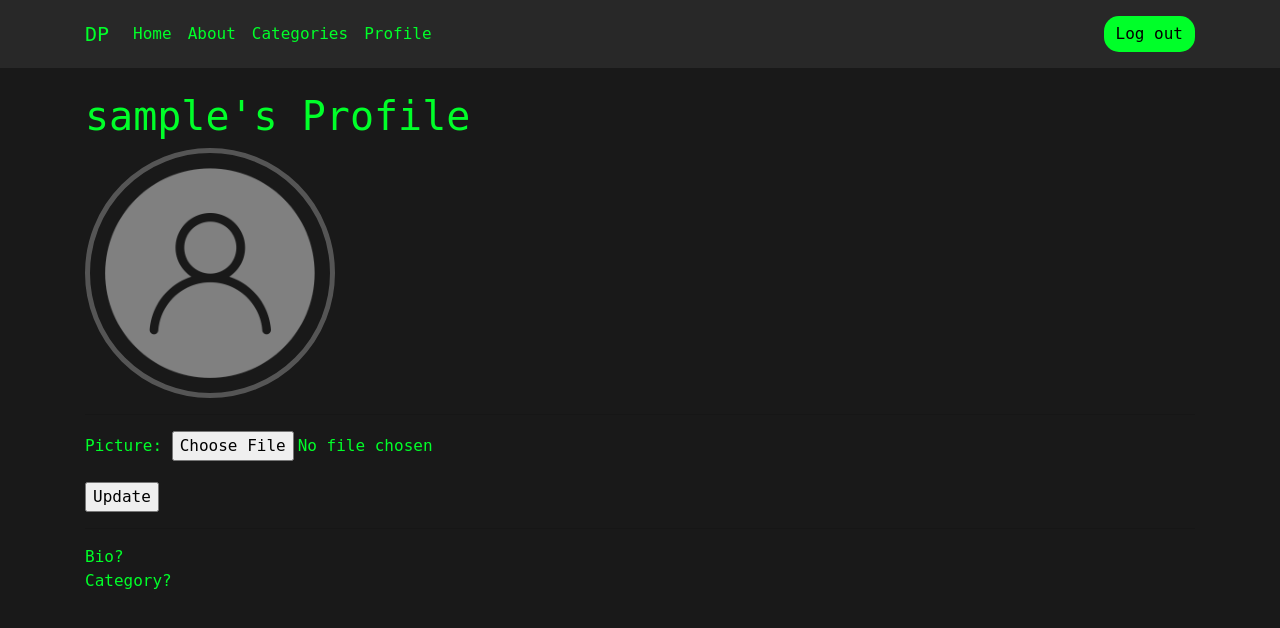
After one commit to Chooboo/wad2_project, a Django app: a page that uses templates/musicquiz/base.html in a window 1280 px wide. The commit adds this page. Shown: the top 628 px of the page. Run offline with Django 3.2, Linux system fonts and the light colour scheme; the visitor is signed in with stand-in values (Sample User, id 1); data comes from the database, SQL or seed files in the repository; some libraries are stand-ins or nearby versions; some web fonts are replaced.

Commit message:
Merged Lucas' second contribution, new design is up

```diff
--- a/musicquiz/forms.py
+++ b/musicquiz/forms.py
@@ -2,13 +2,18 @@ from django import forms
 from django.contrib.auth.models import User
 from musicquiz.models import UserProfile
 
+
 class UserForm(forms.ModelForm):
     password = forms.CharField(widget=forms.PasswordInput())
+
     class Meta:
         model = User
         fields = ('username', 'email', 'password',)
 
+
 class UserProfileForm(forms.ModelForm):
+    picture = forms.ImageField(required=False)
+
     class Meta:
         model = UserProfile
-        fields = ('website', 'picture',)
+        fields = ('picture',)
--- a/musicquiz/models.py
+++ b/musicquiz/models.py
@@ -1,9 +1,9 @@
 from django.db import models
 from django.contrib.auth.models import User
 
+
 class UserProfile(models.Model):
     user = models.OneToOneField(User, on_delete=models.CASCADE)
-    website = models.URLField(blank=True)
     picture = models.ImageField(upload_to='profile_images', blank=True)
 
     def __str__(self):
--- a/musicquiz/urls.py
+++ b/musicquiz/urls.py
@@ -12,5 +12,6 @@ urlpatterns = [
     path('register/', views.register, name='register'),
     path('login/', views.user_login, name='login'),
     path('logout/', views.user_logout, name='logout'),
-    path('my_account/', views.my_account, name='my_account'),
+    path('profile/<username>/', views.profile, name='profile'),
+    path('register_profile/', views.register_profile, name='register_profile'),
 ]
--- a/musicquiz/views.py
+++ b/musicquiz/views.py
@@ -5,6 +5,8 @@ from django.http import HttpResponseRedirect
 from django.urls import reverse
 from django.contrib.auth.decorators import login_required
 from django.contrib import messages
+from django.contrib.auth.models import User
+from musicquiz.models import UserProfile
 
 
 def index(request):
@@ -84,15 +86,57 @@ def user_login(request):
 
     return render(request, 'musicquiz/login.html', {'error': error})
 
+
 @login_required
 def user_logout(request):
     logout(request)
-    return HttpResponseRedirect(reverse('index'))
+    return HttpResponseRedirect(reverse('logout'))
+
 
 @login_required
-def my_account(request):
-    context_dict = {}
-    return render(request, 'musicquiz/my_account.html', context=context_dict)
+def register_profile(request):
+    form = UserProfileForm()
+    if request.method == 'POST':
+        form = UserProfileForm(request.POST, request.FILES)
+        if form.is_valid():
+            user_profile = form.save(commit=False)
+            user_profile.user = request.user
+            user_profile.save()
+            return redirect('musicquiz:index')
+        else:
+            print(form.errors)
+    context_dict = {'form': form}
+    return render(request,
+                  'musicquiz/profile_registration.html',
+                  context_dict)
+
+
+@login_required
+def profile(request, username):
+    try:
+        user = User.objects.get(username=username)
+    except User.DoesNotExist:
+        return redirect('index')
+
+    userprofile = UserProfile.objects.get_or_create(user=user)[0]
+    form = UserProfileForm({
+        'picture': userprofile.picture
+    })
+
+    if request.method == 'POST':
+        form = UserProfileForm(request.POST, request.FILES, instance=userprofile)
+
+        if form.is_valid():
+            form.save(commit=True)
+
+            return redirect('musicquiz:profile', user.username)
+
+        else:
+
+            print(form.errors)
+
+    return render(request, 'musicquiz/profile.html',
+                  {'userprofile': userprofile, 'selecteduser': user, 'form': form})
 
 
 def error(request):
--- a/templates/musicquiz/base.html
+++ b/templates/musicquiz/base.html
@@ -15,19 +15,28 @@
 <body id="bootstrap-overrides">
     <nav class="navbar navbar-expand-md navbar-dark" style="background-color: #282828">
         <div class="container">
-            <a class="navbar-brand" href="#">DP</a>
+            <a class="navbar-brand" href="{% url 'musicquiz:index' %}">DP</a>
             <button class="navbar-toggler" type="button" data-toggle="collapse" data-target="#navbarNavAltMarkup" aria-controls="navbarNavAltMarkup" aria-expanded="false" aria-label="Toggle navigation">
                 <span class="navbar-toggler-icon"></span>
             </button>
             <div class="collapse navbar-collapse" id="navbarNavAltMarkup">
+                <!-- Navigation buttons -->
                 <div class="navbar-nav mr-auto">
                     <a class="nav-item nav-link active" href="{% url 'musicquiz:index' %}">Home</a>
                     <a class="nav-item nav-link" href="{% url 'musicquiz:about' %}">About</a>
                     <a class="nav-item nav-link" href="{% url 'musicquiz:categories' %}">Categories</a>
+                    {% if user.is_authenticated %}
+                        <a class="nav-item nav-link" href="{% url 'musicquiz:profile' user.username %}">Profile</a>
+                    {% endif %}
                 </div>
+                <!-- Login & Register buttons -->
                 <span class="navbar-text">
-                    <a class="login" href="{% url 'musicquiz:login' %}">Log In</a>
-                    <a class="btn btn-light action-button" role="button" href="{% url 'musicquiz:register' %}">Sign Up</a>
+                    {% if user.is_authenticated %}
+                        <a class="btn btn-light action-button" role="button" href="{% url 'auth_logout' %}?next={% url 'musicquiz:index' %}">Log out</a>
+                    {% else %}
+                        <a class="login" href="{% url 'auth_login' %}">Log In</a>
+                        <a class="btn btn-light action-button" role="button" href="{% url 'registration_register' %}">Sign Up</a>
+                    {% endif %}
                 </span>
             </div>
         </div>
@@ -42,6 +51,7 @@
     <script src="{% static 'assets/bootstrap/js/bootstrap.min.js' %}"></script>
 </body>
 </html>
+
 <!--div class="container-fluid">
     <div class="row">
 
--- /dev/null
+++ b/templates/musicquiz/profile.html
@@ -0,0 +1,39 @@
+{% extends 'musicquiz/base.html' %}
+
+{% load static %}
+{% block title %}{{ selecteduser.username }} Profile{% endblock %}
+{% block body %}
+
+<style>
+img {
+	height: 250px;
+	width: 250px;
+	border-radius: 50%;
+	background-position: center center;
+	background-size: cover;
+	border: 5px solid #555;
+}
+</style>
+
+<h1>{{ selecteduser.username }}'s Profile</h1>
+{% if userprofile.picture %}
+    <img src="{{ MEDIA_URL }}{{ userprofile.picture }}"/>
+{%  else %}
+    <img src="{{ MEDIA_URL }}default_profile_pic.png" alt="No Image" />
+{% endif %}
+<hr>
+<div>
+    {% if selecteduser.username == user.username %}
+        <form method="post" action="." enctype="multipart/form-data">
+            {% csrf_token %}
+            {{ form.as_p }}
+            <input type="submit" value="Update"/>
+        </form>
+    {% endif %}
+</div>
+<div id="edit_profile"></div>
+<hr>
+<p>Bio? <br/>
+Category?</p>
+
+{% endblock %}
--- a/wad2_project/urls.py
+++ b/wad2_project/urls.py
@@ -14,15 +14,22 @@ Including another URLconf
     2. Add a URL to urlpatterns:  path('blog/', include('blog.urls'))
 """
 from django.contrib import admin
-from django.urls import path
+from django.urls import path, reverse
 from django.urls import include
-from musicquiz import views
 from django.conf import settings
 from django.conf.urls.static import static
+from registration.backends.simple.views import RegistrationView
+
+
+class MyRegistrationView(RegistrationView):
+    def get_success_url(self, user):
+        return reverse('musicquiz:register_profile')
+
 
 urlpatterns = [
     path('', include('musicquiz.urls')),
     path('admin/', admin.site.urls),
+    path('accounts/register/', MyRegistrationView.as_view(), name='registration_register'),
     path('accounts/', include('registration.backends.simple.urls')),
 ]
 
```
Also changed, not shown: templates/musicquiz/my-account.html (deleted, +0 -10 lines), templates/musicquiz/my_account.html (deleted, +0 -12 lines), templates/musicquiz/profile_registration.html (added, +14 -0 lines), media/default_profile_pic.png (added), media/profile_images/boroinlet.png (added), media/profile_images/boroinlet_MHIGVVQ.png (added), musicquiz/migrations/0002_remove_userprofile_website.py (added).
